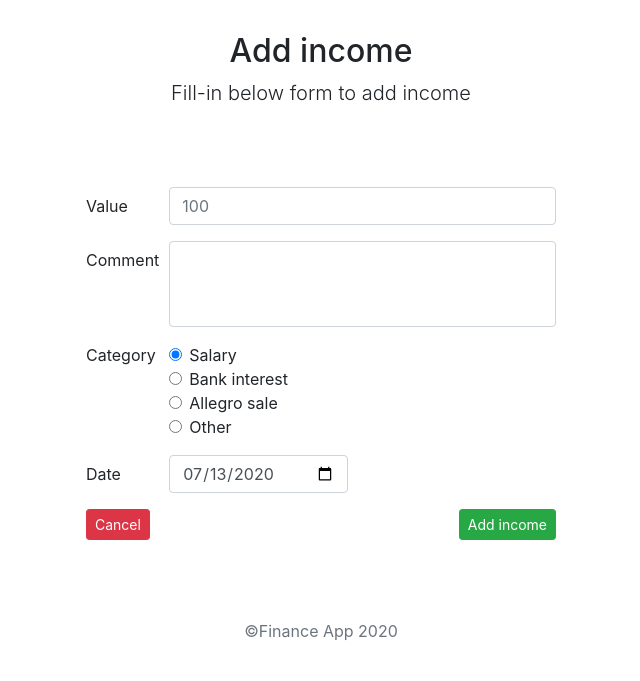
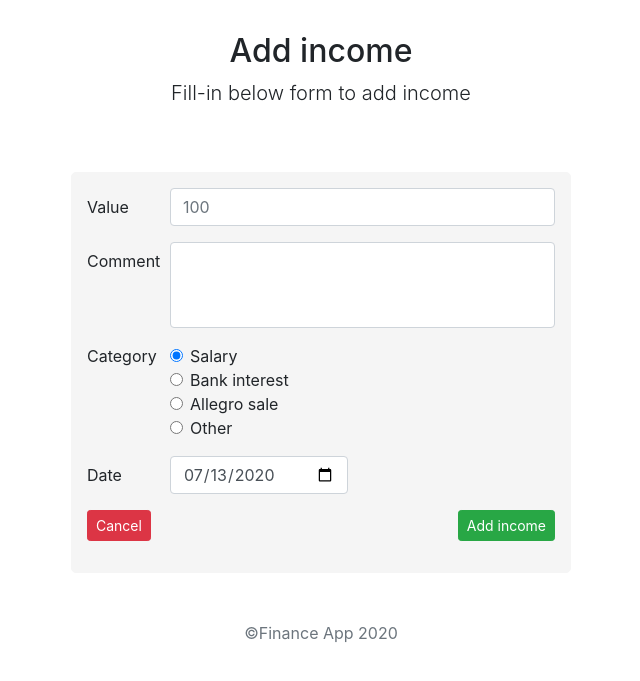
Before and after one commit to mglowinski93/FinanseApplicationWeb, a PHP site: page /add_income.html in a window 1280 px wide. Shown: the part 56-737 px from the top of the page, without its empty margins (319-959 px from the left). Run offline with PHP 8.4, Linux system fonts and the light colour scheme.

Commit message:
add bacground color to forms

```diff
--- a/css/data_forms.css
+++ b/css/data_forms.css
@@ -1,5 +1,12 @@
 textarea {
   resize: none !important;
+}
+
+form
+{
+  border-radius: 5px;
+  border: 1px solid whitesmoke;
+  background-color: whitesmoke;
 }
 
 .form-income{
```
